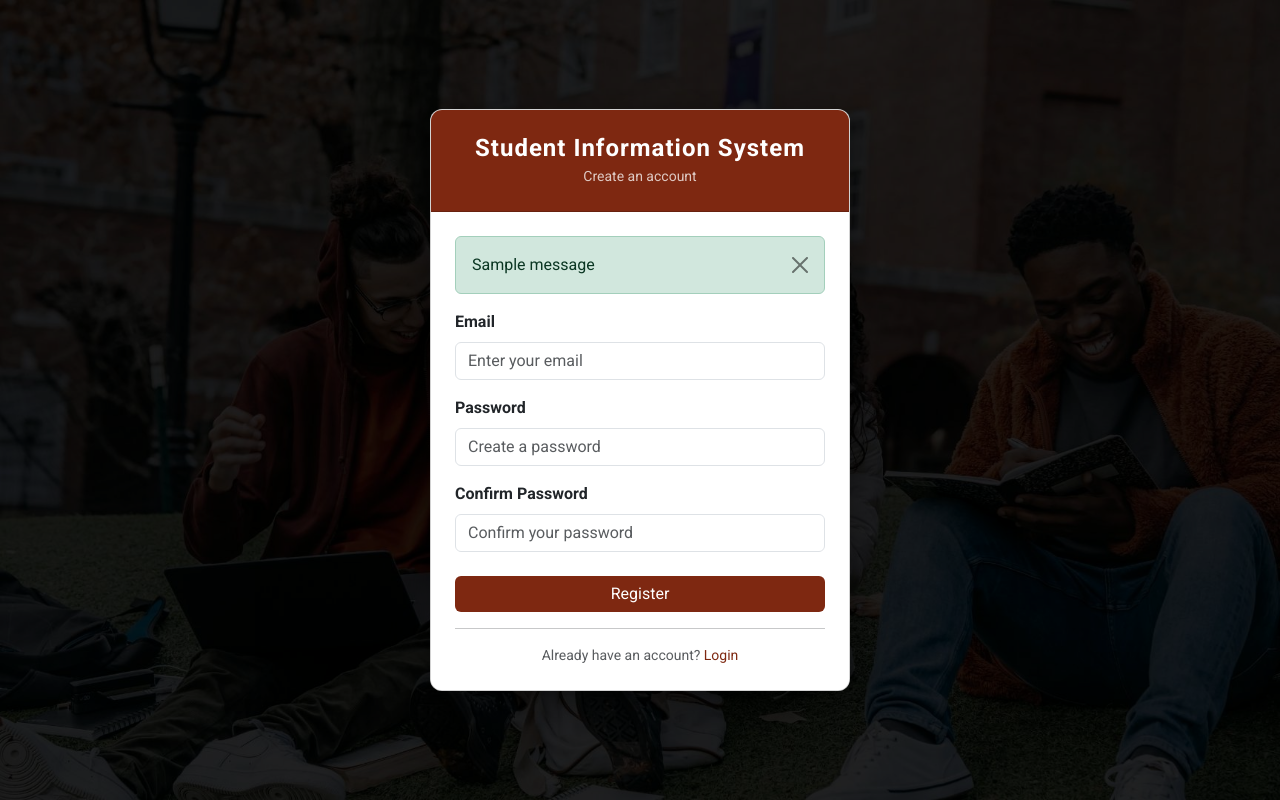
After one commit to carloparellano/student_info_sys, a Flask app: page /auth/register in a window 1280 px wide. The commit adds this page. Run offline with Flask 3, Linux system fonts and the light colour scheme; one stand-in notice (Sample message) is shown; some libraries are stand-ins or nearby versions.

Commit message:
Add login/register with auth protection

```diff
--- a/db.sql
+++ b/db.sql
@@ -30,3 +30,9 @@ CREATE TABLE IF NOT EXISTS student (
         ON DELETE CASCADE
         ON UPDATE CASCADE
 );
+
+CREATE TABLE IF NOT EXISTS user (
+    id INT AUTO_INCREMENT PRIMARY KEY,
+    email VARCHAR(255) NOT NULL UNIQUE,
+    password VARCHAR(64) NOT NULL
+);
--- a/main.py
+++ b/main.py
@@ -5,4 +5,4 @@ load_dotenv('.env')
 
 app = create_app()
 if __name__ == '__main__':
-    app.run(debug=True)
+    app.run(debug=True, port=5001)
--- /dev/null
+++ b/ssis/templates/register.html
@@ -0,0 +1,111 @@
+<!doctype html>
+<html lang="en">
+<head>
+    <meta charset="utf-8">
+    <meta name="viewport" content="width=device-width, initial-scale=1">
+    <title>Register – SIS</title>
+    <link href="https://cdn.jsdelivr.net/npm/bootstrap@5.3.2/dist/css/bootstrap.min.css" rel="stylesheet">
+    <link href="https://fonts.googleapis.com/css2?family=Roboto:wght@400;700&display=swap" rel="stylesheet">
+    <style>
+        body {
+            font-family: 'Roboto', sans-serif;
+            margin: 0;
+            min-height: 100vh;
+            background: url("{{ url_for('static', filename='bcg.jpg') }}") center center / cover no-repeat fixed;
+        }
+        .overlay {
+            min-height: 100vh;
+            background: rgba(0, 0, 0, 0.55);
+            display: flex;
+            align-items: center;
+            justify-content: center;
+        }
+        .register-card {
+            width: 100%;
+            max-width: 420px;
+            border-radius: 12px;
+            overflow: hidden;
+            box-shadow: 0 8px 32px rgba(0,0,0,0.4);
+        }
+        .register-card .card-header {
+            background-color: #7e2811;
+            padding: 1.5rem;
+            text-align: center;
+        }
+        .register-card .card-header h4 {
+            color: #fff;
+            margin: 0;
+            font-size: 1.5rem;
+            font-weight: 700;
+            letter-spacing: 1px;
+        }
+        .register-card .card-header p {
+            color: rgba(255,255,255,0.75);
+            margin: 0.25rem 0 0;
+            font-size: 0.875rem;
+        }
+        .btn-register {
+            background-color: #7e2811;
+            color: #fff;
+            border: none;
+        }
+        .btn-register:hover {
+            background-color: #9e3315;
+            color: #fff;
+        }
+    </style>
+</head>
+<body>
+    <div class="overlay">
+        <div class="register-card card">
+            <div class="card-header">
+                <h4>Student Information System</h4>
+                <p>Create an account</p>
+            </div>
+            <div class="card-body p-4 bg-white">
+                {% with messages = get_flashed_messages(with_categories=true) %}
+                    {% for category, message in messages %}
+                        <div class="alert alert-{{ category }} alert-dismissible fade show" role="alert">
+                            {{ message }}
+                            <button type="button" class="btn-close" data-bs-dismiss="alert"></button>
+                        </div>
+                    {% endfor %}
+                {% endwith %}
+
+                <form method="POST">
+                    {{ form.hidden_tag() }}
+                    <div class="mb-3">
+                        {{ form.email.label(class="form-label fw-semibold") }}
+                        {{ form.email(class="form-control", placeholder="Enter your email") }}
+                        {% for error in form.email.errors %}
+                            <small class="text-danger">{{ error }}</small>
+                        {% endfor %}
+                    </div>
+                    <div class="mb-3">
+                        {{ form.password.label(class="form-label fw-semibold") }}
+                        {{ form.password(class="form-control", placeholder="Create a password") }}
+                        {% for error in form.password.errors %}
+                            <small class="text-danger">{{ error }}</small>
+                        {% endfor %}
+                    </div>
+                    <div class="mb-4">
+                        {{ form.confirm_password.label(class="form-label fw-semibold") }}
+                        {{ form.confirm_password(class="form-control", placeholder="Confirm your password") }}
+                        {% for error in form.confirm_password.errors %}
+                            <small class="text-danger">{{ error }}</small>
+                        {% endfor %}
+                    </div>
+                    <div class="d-grid">
+                        <button type="submit" class="btn btn-register">Register</button>
+                    </div>
+                </form>
+                <hr>
+                <p class="text-center mb-0 text-muted small">
+                    Already have an account? <a href="/auth/login" class="text-decoration-none" style="color:#7e2811;">Login</a>
+                </p>
+            </div>
+        </div>
+    </div>
+    <script src="https://cdn.jsdelivr.net/npm/bootstrap@5.3.2/dist/js/bootstrap.bundle.min.js"></script>
+</body>
+</html>
--- /dev/null
+++ b/ssis/users/__init__.py
@@ -0,0 +1,5 @@
+from flask import Blueprint
+
+user_bp = Blueprint("users", __name__, url_prefix="/auth")
+
+from . import routes, controller, forms
--- /dev/null
+++ b/ssis/users/forms.py
@@ -0,0 +1,14 @@
+from flask_wtf import FlaskForm
+from wtforms import StringField, PasswordField
+from wtforms.validators import DataRequired, Email, Length, EqualTo
+
+
+class RegisterForm(FlaskForm):
+    email = StringField('Email', validators=[DataRequired(), Email()])
+    password = PasswordField('Password', validators=[DataRequired(), Length(min=6)])
+    confirm_password = PasswordField('Confirm Password', validators=[DataRequired(), EqualTo('password')])
+
+
+class LoginForm(FlaskForm):
+    email = StringField('Email', validators=[DataRequired(), Email()])
+    password = PasswordField('Password', validators=[DataRequired()])
--- /dev/null
+++ b/ssis/users/routes.py
@@ -0,0 +1,40 @@
+from flask import render_template, redirect, flash, session, url_for
+from .forms import LoginForm, RegisterForm
+from .controller import create_user, verify_user
+from . import user_bp
+
+
+@user_bp.route("/login", methods=["GET", "POST"])
+def login():
+    if "user" in session:
+        return redirect("/")
+    form = LoginForm()
+    if form.validate_on_submit():
+        if verify_user(form.email.data, form.password.data):
+            session["user"] = form.email.data
+            flash("Logged in successfully!", "success")
+            return redirect("/")
+        else:
+            flash("Invalid email or password.", "danger")
+    return render_template("login.html", form=form)
+
+
+@user_bp.route("/register", methods=["GET", "POST"])
+def register():
+    if "user" in session:
+        return redirect("/")
+    form = RegisterForm()
+    if form.validate_on_submit():
+        if create_user(form.email.data, form.password.data):
+            flash("Account created! You can now log in.", "success")
+            return redirect(url_for("users.login"))
+        else:
+            flash("Email already registered.", "danger")
+    return render_template("register.html", form=form)
+
+
+@user_bp.route("/logout")
+def logout():
+    session.pop("user", None)
+    flash("You have been logged out.", "info")
+    return redirect(url_for("users.login"))
```
Also changed, not shown: ssis/__init__.py (+6 -2 lines), ssis/colleges/routes.py (+15 -3 lines), ssis/courses/routes.py (+7 -0 lines), ssis/students/routes.py (+8 -1 lines), ssis/templates/login.html (added, +104 -0 lines), ssis/templates/navbar.html (+9 -0 lines), ssis/users/controller.py (added, +39 -0 lines), ssis/utils.py (added, +12 -0 lines).
